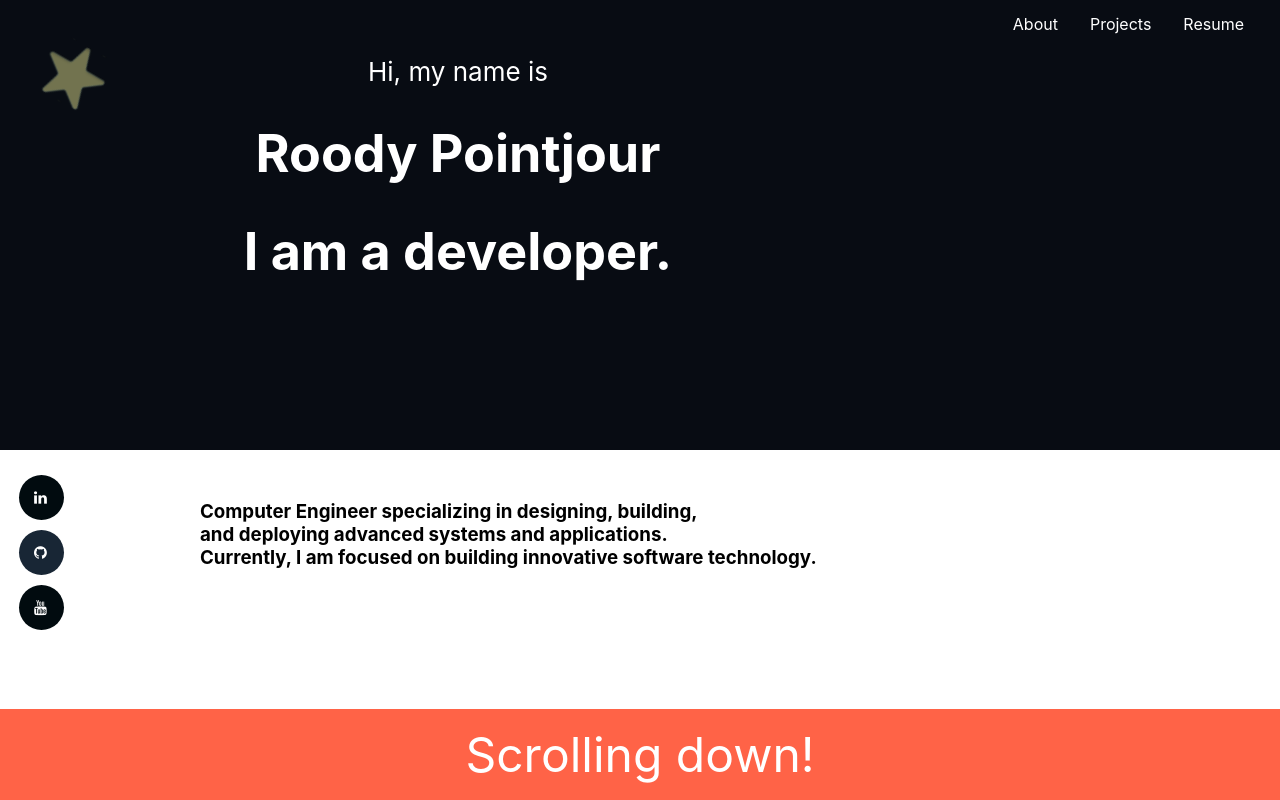
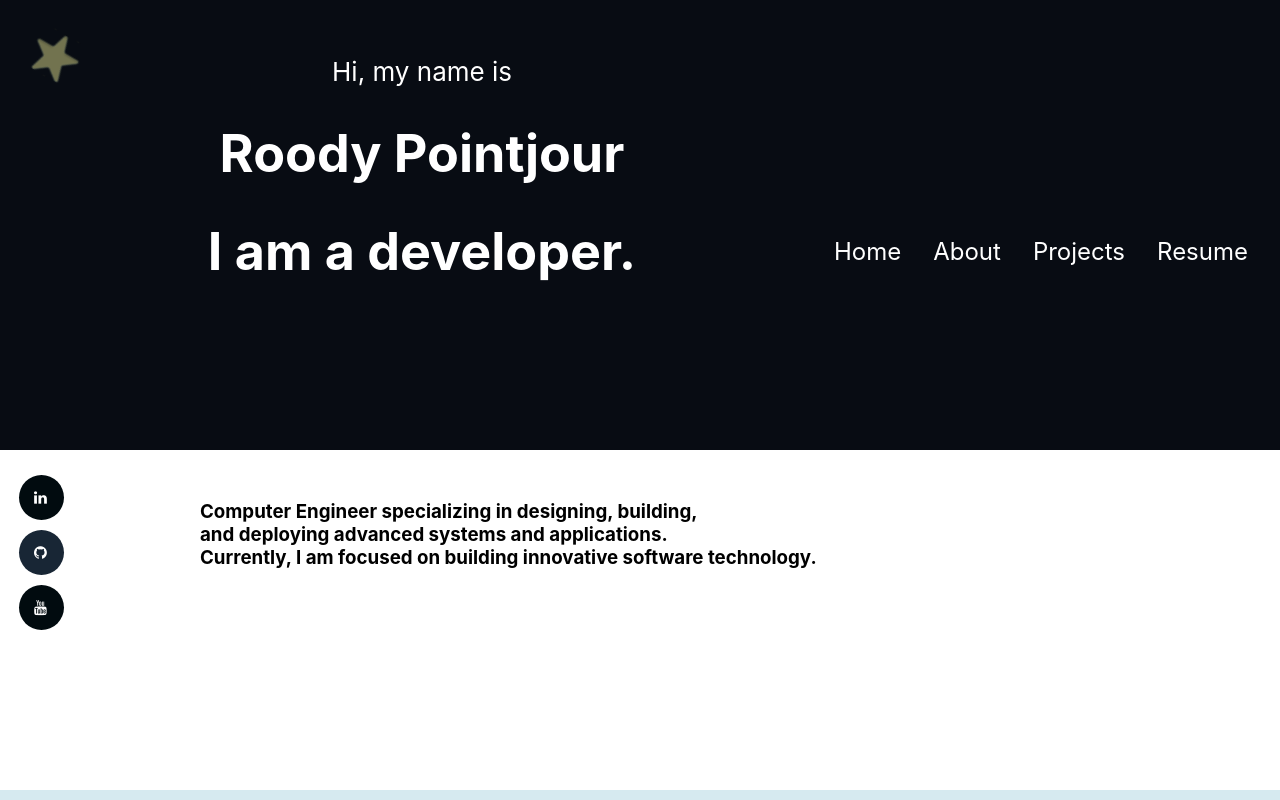
Before and after one commit to rpointjour/digital_business_card, a React (Create React App) app: page / in a window 1280 px wide. Shown: the top 800 px of the page. Built offline with nearby package versions, Linux system fonts and the light colour scheme.

Commit message:
finished designing scrollable nav

```diff
--- a/src/Components/App/App.css
+++ b/src/Components/App/App.css
@@ -4,7 +4,7 @@
 }
 
 .App-logo {
-  height: 20vmin;
+  height: 15vmin;
   pointer-events: none;
   float:left;
 }
--- a/src/Components/App/App.js
+++ b/src/Components/App/App.js
@@ -4,6 +4,8 @@ import { BrowserRouter, useLocation } from "react-router-dom";
 import { useLayoutEffect } from 'react';
 import Home from '../Home';
 import Menu from '../Menu';
+import AppLogo from '../StyleSheets/Images/logo_dbc.svg';
+import {Link} from "react-scroll";
 import useScrollDirection from '../useScrollDirection';
 import '../StyleSheets/Scroll.css';
 
@@ -22,23 +24,43 @@ function App() {
     <BrowserRouter>
     <Wrapper>
       <Home />
-      <Menu/>
-      <div className="App">
+      <Menu />
+      <div>
       <div
         style={{
           transform: `translateY(${scrollDirection === 'up' ? 0 : '-100%'})`
         }}
         className="scroll-fixed-container scroll-fixed-container--top"
       >
-        Scrolling up!
-      </div>
-      <div
-        style={{
-          transform: `translateY(${scrollDirection === 'down' ? 0 : '100%'})`
-        }}
-        className="scroll-fixed-container scroll-fixed-container--bottom"
-      >
-        Scrolling down!
+         <img src={AppLogo} className="Page-logo" alt="logo"/>
+        <nav>
+            <ul>
+            <li className="item"><a href="http://localhost:3000/Resume/Roody-Pointjour-Resume.pdf" target="_blank" rel="noreferrer">Resume</a></li>
+            <li className="item"><Link
+            spy={true}
+            smooth={true}
+            offset={5}
+            duration={100}
+            to="projects"
+            href="#projects"
+            >Projects</Link></li>
+            <li className="item"><Link
+            spy={true}
+            smooth={true}
+            offset={5}
+            duration={100}
+            to="about"
+            href="#about">About</Link></li>
+              <li className="item"><Link
+            spy={true}
+            smooth={true}
+            offset={0}
+            duration={100}
+            to="root"
+            href="#about">Home</Link></li>
+
+            </ul>
+        </nav>
       </div>
     </div>
       </Wrapper>
--- a/src/Components/Home.js
+++ b/src/Components/Home.js
@@ -1,6 +1,6 @@
 import React from "react";
-import logo from './StyleSheets/Images/logo_dbc.svg';
 import './App/App.css';
+import Logo from './StyleSheets/Images/logo_dbc.svg';
 import SocialMedia from './SocialMedia';
 import Summary from './Summary';
 
@@ -8,7 +8,7 @@ function Home(){
     return (
         <>
         <div className="Logo-place">
-            <img src={logo} className="App-logo" alt="logo"/>
+        <img src={Logo} className="App-logo" alt="logo"/>
             <header className= "App-header">
                 <p>Hi, my name is</p>
                 <h1>Roody Pointjour</h1>
--- a/src/Components/Menu.js
+++ b/src/Components/Menu.js
@@ -1,5 +1,5 @@
 import React from "react";
-import './StyleSheets/Menu.css';
+import "../Components/StyleSheets/Menu.css";
 import {Link}from 'react-scroll';
 
 function Menu(){
@@ -8,7 +8,7 @@ function Menu(){
     return(
         <>
         <nav>
-            <ul className="menu">
+            <ul className=" menu">
             <li className="item"><a href="http://localhost:3000/Resume/Roody-Pointjour-Resume.pdf" target="_blank" rel="noreferrer">Resume</a></li>
             <li className="item"><Link
             spy={true}
@@ -25,6 +25,13 @@ function Menu(){
             duration={100}
             to="about"
             href="#about">About</Link></li>
+              <li className="item"><Link
+            spy={true}
+            smooth={true}
+            offset={0}
+            duration={100}
+            to="root"
+            href="#about">Home</Link></li>
 
             </ul>
         </nav>
--- a/src/Components/StyleSheets/Menu.css
+++ b/src/Components/StyleSheets/Menu.css
@@ -1,15 +1,13 @@
-body{
-  margin:0;
-}
 .menu {
     list-style-type: none;
-    margin:0;
-    padding:0;
+    left:0;
+    right:0;
+    padding:16px;
     overflow: hidden;
-    background-color: #080c13;
+
     position:absolute;
-    top:0;
-    right:20px;
+    bottom:480px;
+    font-size:24px;
   }
 
   .item {
--- a/src/Components/StyleSheets/Scroll.css
+++ b/src/Components/StyleSheets/Scroll.css
@@ -3,9 +3,12 @@
     left: 0;
     right: 0;
     padding: 16px;
-    background: tomato;
+    background: #080c13;
+
+    z-index: 300;
     color: white;
-    font-size: 3rem;
+    text-align: right;
+    font-size:24px;
     transition: transform 200ms ease-out;
   }
 
@@ -14,7 +17,73 @@
     transform: translateY(-100%)
   }
 
-  .scroll-fixed-container--bottom {
-    bottom: 0;
-    transform: translateY(100%)
+  .item {
+    float: right;
+    list-style-type:none;
   }
+
+ .item a {
+    display: block;
+    color:white;
+    text-align: center;
+    padding: 14px 16px;
+    text-decoration: none;
+  }
+
+ .item button{
+    display:block;
+    text-align:center;
+  }
+
+  .item a:hover {
+    background-color: #111;
+  }
+
+  .Resume{
+    border: 2px solid #0c1d3b;
+    border-radius: 3px;
+    font-size: 16px;
+    background-color: rgb(94, 88, 35);
+  }
+  .Resume:hover{
+    background-color: #70720d;
+  }
+
+
+  .active {
+    background-color: #70720d;
+  }
+  .tp{
+    color:white;
+  }
+  html {
+    scroll-behavior: smooth;
+}
+
+.Page-logo {
+  height: 15vmin;
+  pointer-events: none;
+  float:left;
+}
+
+@media (prefers-reduced-motion: no-preference) {
+  .Page-logo {
+    animation: App-logo-spin infinite 30s linear;
+  }
+}
+
+.Icon-place{
+  display:flex;
+  background-color: #080c13;
+  position:absolute;
+  bottom:400px;
+}
+
+@keyframes Page-logo-spin{
+  from {
+    transform: rotate(0deg);
+  }
+  to {
+    transform: rotate(360deg);
+  }
+}
```
Also changed, not shown: navigation_menu.JPG (added).
